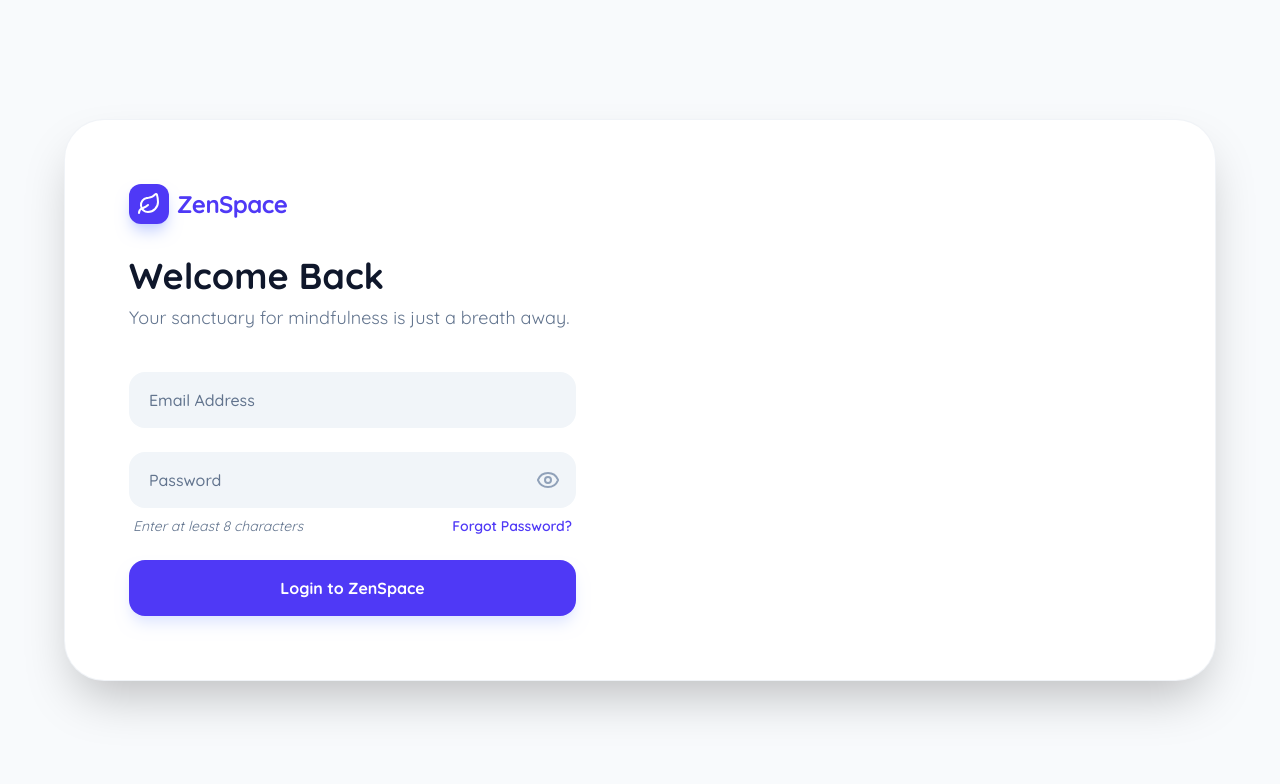
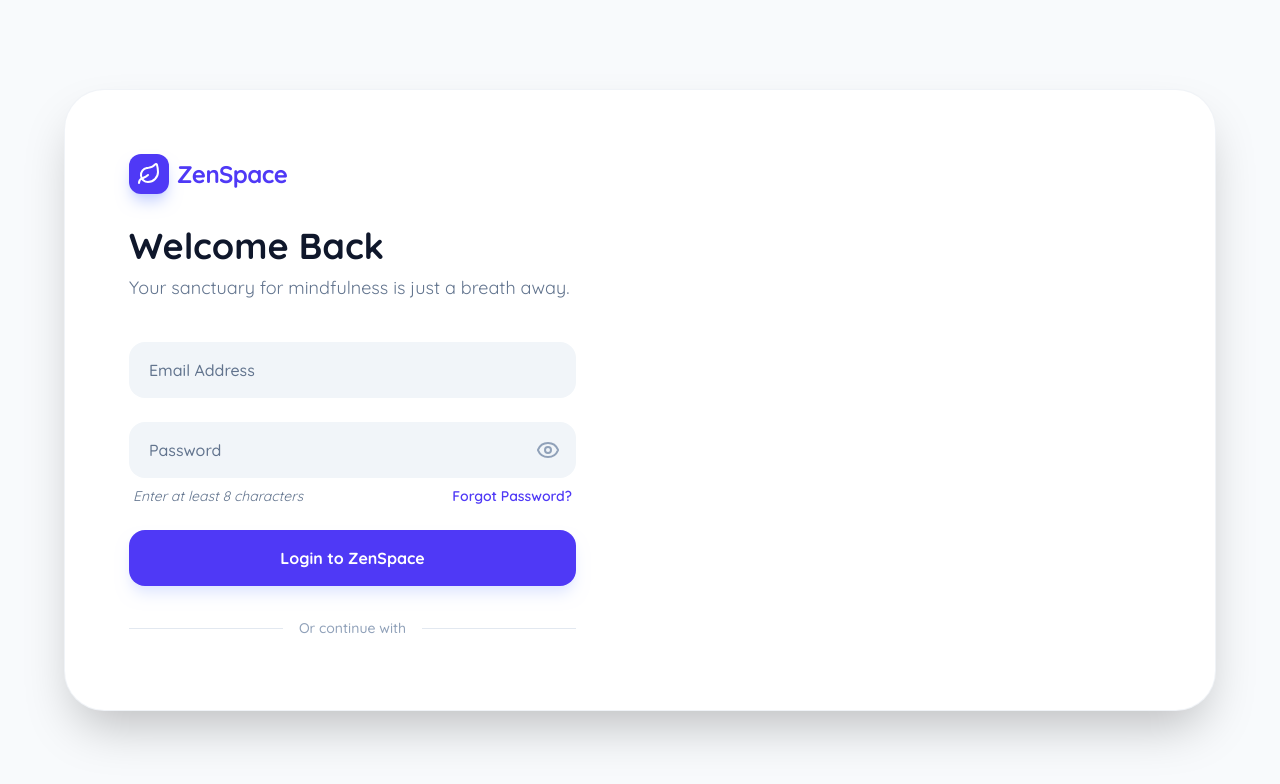
Before and after one commit to arturolguillen/devarturo-7-login-page, a Next.js app: page / in a window 1280 px wide. Shown: the top 784 px of the page. Built offline with nearby package versions, Linux system fonts and the light colour scheme.

Commit message:
Add LoginContinueWith component and integrate it into LoginForm

```diff
--- a/src/app/page.tsx
+++ b/src/app/page.tsx
@@ -1,6 +1,7 @@
 import EmailInput from "@/components/EmailInput";
 import LeftColumn from "@/components/LeftColumn";
 import LoginButton from "@/components/LoginButton";
+import LoginContinueWith from "@/components/LoginContinueWith";
 import LoginForm from "@/components/LoginForm";
 import Logo from "@/components/Logo";
 import MainContent from "@/components/MainContent";
@@ -19,6 +20,7 @@ export default function Home() {
                     <EmailInput />
                     <PasswordInput />
                     <LoginButton />
+                    <LoginContinueWith />
                 </LoginForm>
             </LeftColumn>
         </MainWrapper>
--- /dev/null
+++ b/src/components/LoginContinueWith.tsx
@@ -0,0 +1,9 @@
+export default function LoginContinueWith() {
+    return (
+        <div className="relative flex items-center gap-4 py-2">
+            <div className="grow h-px bg-slate-200"></div>
+            <span className="text-slate-400 text-sm font-medium">{'Or continue with'}</span>
+            <div className="grow h-px bg-slate-200"></div>
+        </div>
+    );
+}
```
